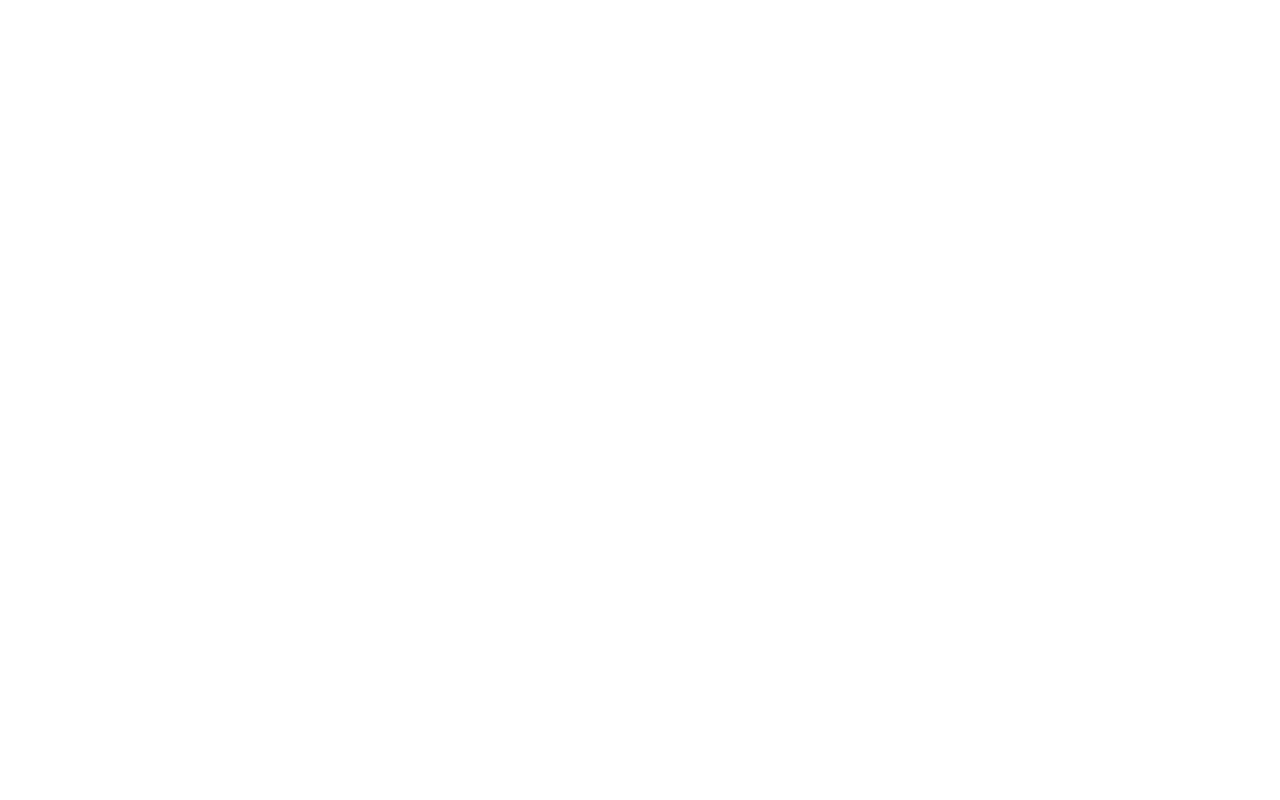
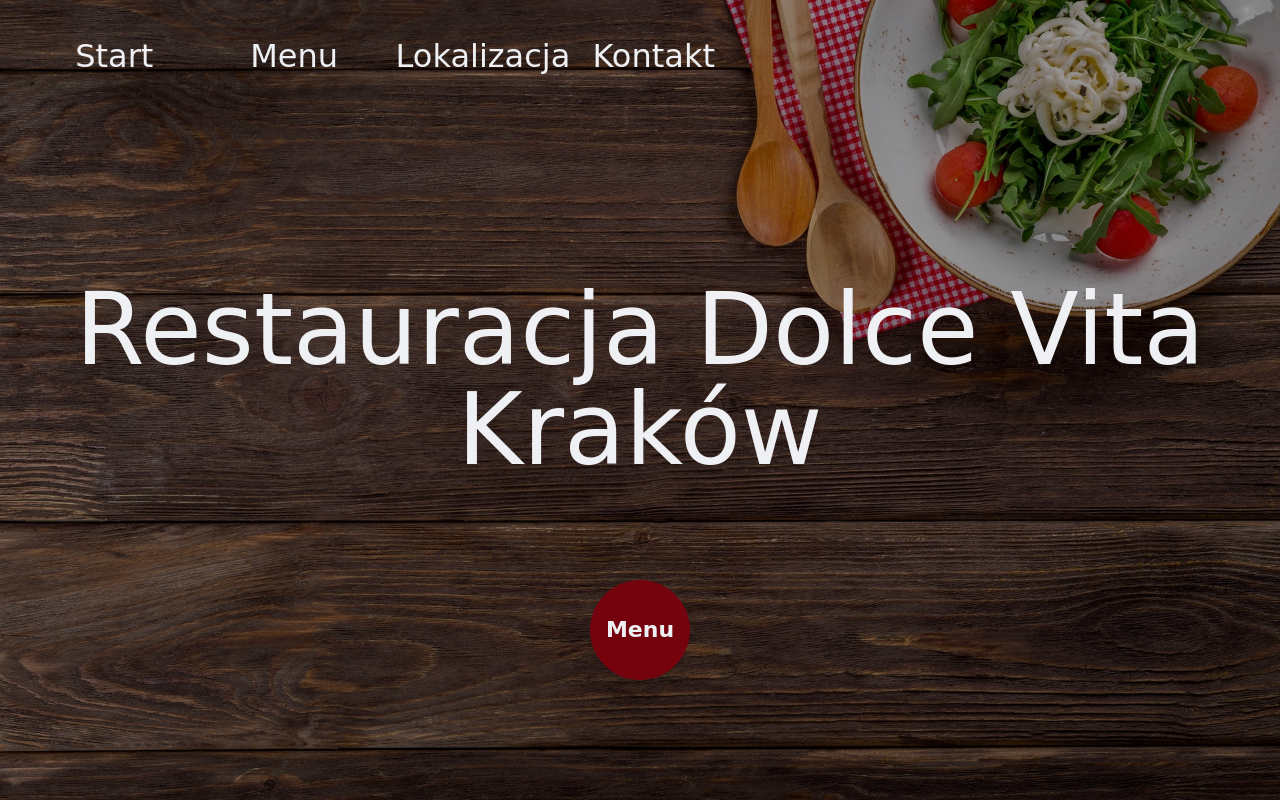
Before and after one commit to Pum2A/pizzeria, a plain HTML site: page index.html in a window 1280 px wide. Drawn offline with Linux system fonts and the light colour scheme; a web font is replaced by a local one.

Commit message:
header added

```diff
--- a/index.html
+++ b/index.html
@@ -5,9 +5,22 @@
     <meta http-equiv="X-UA-Compatible" content="IE=edge">
     <meta name="viewport" content="width=device-width, initial-scale=1.0">
     <link rel="stylesheet" href="css/style.css">
-    <title>SCSS</title>
+    <title>Restauracja Dolce Vita Kraków</title>
 </head>
 <body>
+    <header class="site-header">
+        <div class="site-header__blackout blackout"></div>
+        <nav>
+            <ul class="site-header__nav nav">
+                <li class="nav__item"><a class="nav__link" href="#">Start</a></li>
+                <li class="nav__item"><a class="nav__link" href="#">Menu</a></li>
+                <li class="nav__item"><a class="nav__link" href="#">Lokalizacja</a></li>
+                <li class="nav__item"><a class="nav__link" href="#">Kontakt</a></li>
+            </ul>
+        </nav>
+        <h1 class="site-header__h1 heading--h1">Restauracja Dolce Vita Kraków</h1>
+        <a class="site-header__button btn btn--red btn--circle" href="#">Menu</a>
+    </header>
     <script src="js/scripts.js"></script>
 </body>
 </html>
--- /dev/null
+++ b/scss/06-components/_blackout.scss
@@ -0,0 +1,3 @@
+.blackout {
+    background-color: rgba(0, 0, 0, 0.4);
+}
--- a/scss/06-components/_btn.scss
+++ b/scss/06-components/_btn.scss
@@ -29,4 +29,21 @@
     }
 
 
+    &--circle {
+        width: 10rem;
+        height: 10rem;
+        border-radius: 50%;
+        line-height: 10rem;
+        padding: 0;
+
+    }
+
+
+    &--outline{
+        background-color: transparent;
+        border: 1px solid $color-white;
+        &:hover {
+            background-color: rgba(255, 255, 255, .3);
+        }
+    }
 }
--- /dev/null
+++ b/scss/06-components/_heading.scss
@@ -0,0 +1,24 @@
+@use '../01-settings/' as *;
+@use '../02-tools/' as *;
+.heading{
+
+    &--h1 {
+        color: $color-white;
+        font-size: 6rem;
+
+        @include medium {
+            font-size: 8rem;
+        }
+
+        @include large{
+            font-size: 10rem;
+        }
+
+    }
+
+    &--h2{
+        font-size: 5rem;
+        width: 100%;
+        text-align: center;
+    }
+}
--- a/scss/06-components/_index.scss
+++ b/scss/06-components/_index.scss
@@ -1 +1,4 @@
+@forward 'blackout';
+@forward 'nav';
+@forward 'heading';
 @forward 'btn';
--- /dev/null
+++ b/scss/06-components/_nav.scss
@@ -0,0 +1,27 @@
+@use '../01-settings/' as *;
+@use '../02-tools/' as *;
+
+.nav {
+
+&__item {
+    font-size: 3.2rem;
+    @include medium {
+        display: inline-block;
+        width: 23%;
+    }
+}
+
+
+    &__link {
+        color: $color-white;
+        padding: $grid-base;
+        border-radius: .4rem;
+        display: block;
+        text-align: center;
+        transition-duration: .5s;
+        &:hover {
+            background-color: $color-red;
+        }
+    }
+
+}
--- a/scss/07-templates/_index.scss
+++ b/scss/07-templates/_index.scss
@@ -0,0 +1 @@
+@forward 'site-header';
--- /dev/null
+++ b/scss/07-templates/_site-header.scss
@@ -0,0 +1,43 @@
+@use '../01-settings/' as *;
+.site-header {
+
+
+    position: relative;
+    height: 100vh;
+    background: url('../assets/img/bg_header.jpeg') center/cover fixed;
+
+    &__blackout {
+
+        position: absolute;
+        width: 100%;
+        height: 100%;
+
+
+    }
+
+    &__nav {
+        position: absolute;
+        width: 60%;
+        text-align: center;
+        margin-top: $grid-base * 3;
+    }
+
+
+    &__h1 {
+        position: absolute;
+        bottom: 40%;
+        width: 100%;
+        text-align: center;
+    }
+
+
+    &__button{
+        position: absolute;
+        bottom: 15%;
+        left: 0;
+        right: 0;
+        margin: 0 auto;
+
+    }
+
+}
```
Also changed, not shown: assets/img/bg_header.jpeg (added), assets/img/contact.jpeg (added), assets/img/one.jpg (added), assets/img/sprites_socials.png (added), assets/img/two.jpeg (added), css/style.css, 1 other file.
